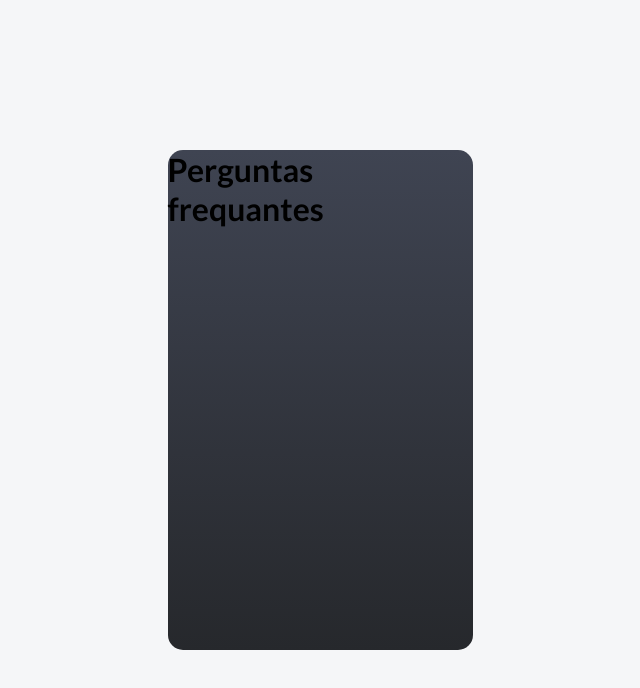
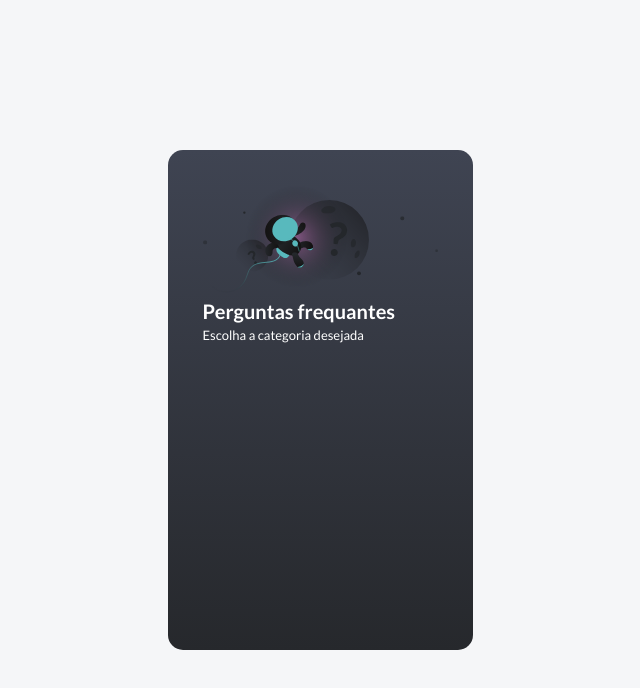
Before and after one commit to kdumagalhaes/faq-vuex, a Vue app: page / in a window 1280 px wide. Shown: the top 688 px of the page, without its empty margins (320-960 px from the left). Built offline with nearby package versions, Linux system fonts and the light colour scheme.

Commit message:
gets all faq categories

```diff
--- a/src/App.vue
+++ b/src/App.vue
@@ -42,6 +42,7 @@ export default {
     height: 500px;
     background-image: linear-gradient(to bottom, #3f4452, #26282c);
     border-radius: 15px;
+    padding: 35px;
   }
 }
 </style>
--- a/src/components/FaqCategories.vue
+++ b/src/components/FaqCategories.vue
@@ -1,13 +1,49 @@
 <template>
-  <div>
-    <h1>Perguntas frequantes</h1>
+  <div class="faq-categories">
+    <div class="faq-categories__top">
+      <img src="@/assets/images/astronaut.svg" alt="astronauta" />
+      <h1>Perguntas frequantes</h1>
+      <h3>Escolha a categoria desejada</h3>
+    </div>
+    <div class="faq-categories__categories">
+      <li v-for="category in $allFaqCategories" :key="category.id">
+        <p>{{ category.title }}</p>
+      </li>
+    </div>
   </div>
 </template>
 
 <script>
 export default {
   name: 'FaqCategories',
+
+  created() {
+    this.$store.dispatch('fetchFaqCategories');
+  },
+
+  computed: {
+    allFaqCategories() {
+      return this.$store.getters.$allFaqCategories;
+    },
+  },
 };
 </script>
 
-<style lang="scss" scoped></style>
+<style lang="scss" scoped>
+.faq-categories {
+  color: #fff;
+
+  .faq-categories__top {
+    line-height: 1.5rem;
+
+    h1 {
+      font-size: 1.25rem;
+    }
+
+    h3 {
+      font-size: 0.813rem;
+      font-weight: 100;
+    }
+  }
+}
+</style>
```
